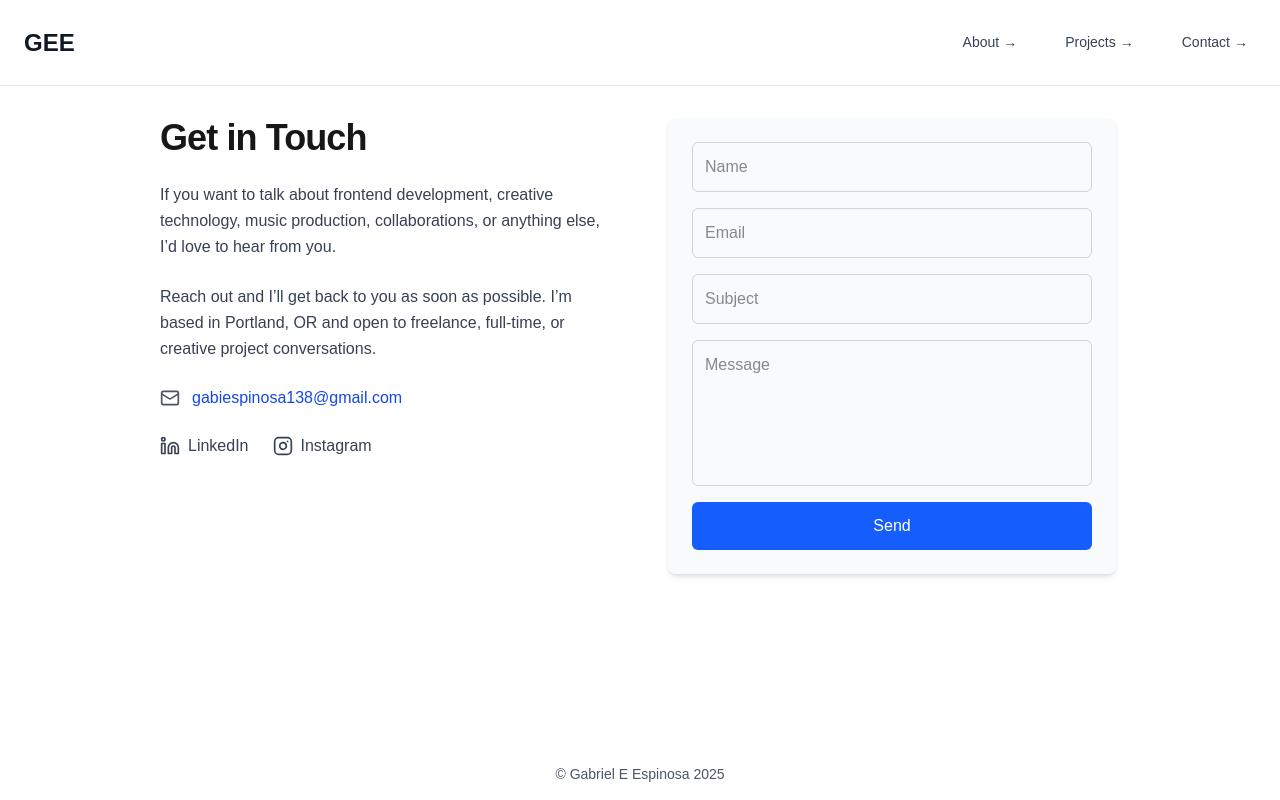
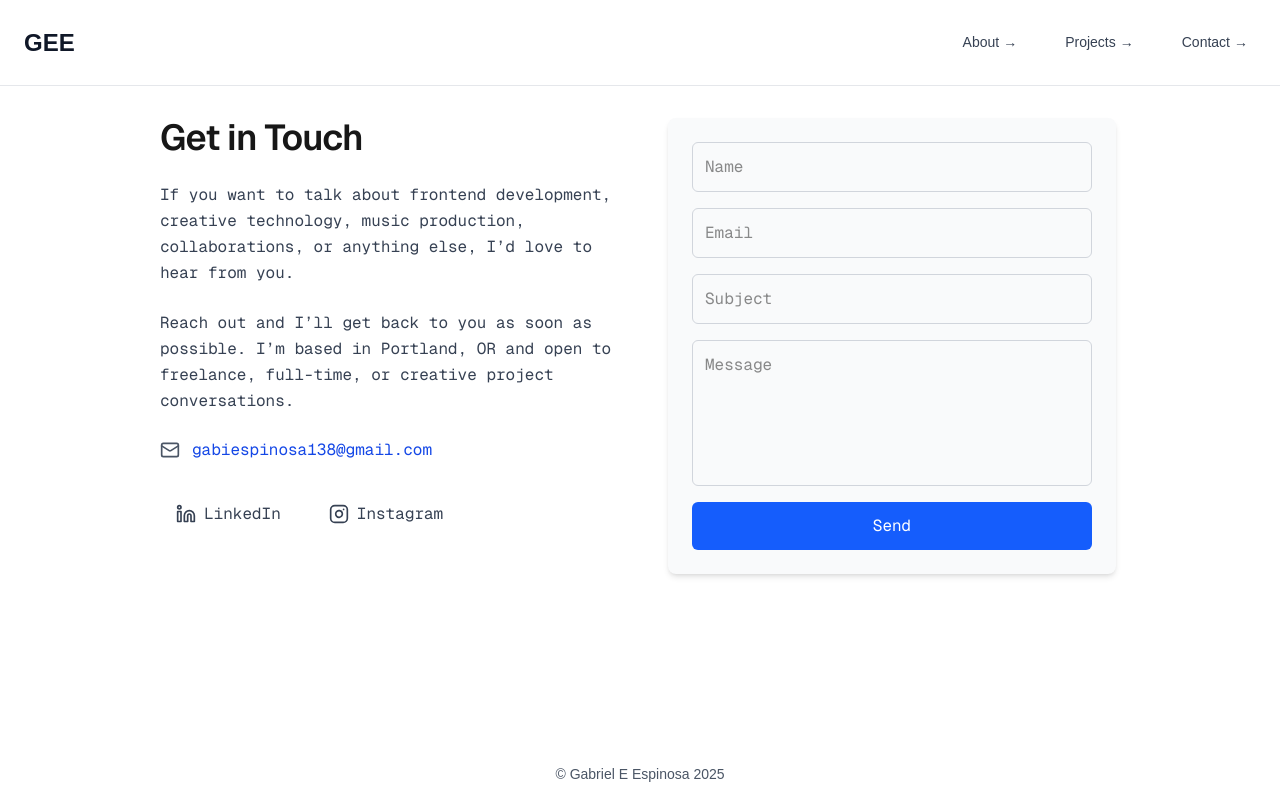
Before and after one commit to GEEspinosa/gee-web-dev-portfolio, a Next.js app: page /contact in a window 1280 px wide. Built offline with nearby package versions, Linux system fonts and the light colour scheme.

Commit message:
chore: styling fonts to be consistent mono, changed hover fx on contact links

```diff
--- a/app/about/page.tsx
+++ b/app/about/page.tsx
@@ -12,7 +12,7 @@ export default function AboutPage() {
       </Link> */}
       <section>
         <h1 className="text-3xl font-bold mt-6">About Me</h1>
-        <p className="mt-4 text-lg leading-relaxed">
+        <p className="mt-4 text-lg leading-relaxed font-mono">
           I’m a software engineer passionate about building creative,
           human-centered apps.
         </p>
--- a/app/contact/page.tsx
+++ b/app/contact/page.tsx
@@ -2,30 +2,33 @@ import ContactForm from "@/components/ContactForm";
 import { Mail, Linkedin, Instagram } from "lucide-react";
 
 export default function ContactPage() {
+
+
+
   return (
-    <main className="p-8 max-w-5xl mx-auto">
+    <main className="p-8 max-w-5xl mx-auto ">
       <div className="grid grid-cols-1 md:grid-cols-2 gap-12 items-start">
 
         {/* LEFT SIDE — CTA + INFO */}
-        <section className="space-y-6">
-          <h1 className="text-4xl font-bold tracking-tight">
+        <section className="space-y-6 ">
+          <h1 className="text-4xl font-bold tracking-tight font-sans font-semibold">
             Get in Touch
           </h1>
 
-          <p className="text-gray-700 leading-relaxed">
+          <p className="text-gray-700 leading-relaxed font-mono ">
             If you want to talk about frontend development, creative
             technology, music production, collaborations, or anything else,
             I’d love to hear from you.
           </p>
 
-          <p className="text-gray-700 leading-relaxed">
+          <p className="text-gray-700 leading-relaxed font-mono">
             Reach out and I’ll get back to you as soon as possible.
             I’m based in Portland, OR and open to freelance, full-time,
             or creative project conversations.
           </p>
 
           {/* Contact Email */}
-          <div className="flex items-center gap-3">
+          <div className="flex items-center gap-3 font-mono">
             <Mail className="w-5 h-5 text-gray-600" />
             <a
               href="mailto:gabiespinosa138@gmail.com"
@@ -36,11 +39,11 @@ export default function ContactPage() {
           </div>
 
           {/* Social Links */}
-          <div className="flex gap-6 mt-4">
+          <div className="flex gap-4 mt-4 font-mono">
             <a
               href="https://www.linkedin.com/in/geespinosa"
               target="_blank"
-              className="flex items-center gap-2 text-gray-700 hover:text-blue-700 transition"
+              className="flex items-center gap-2 text-gray-700 p-4 rounded hover:text-white hover:bg-black transition"
             >
               <Linkedin className="w-5 h-5" />
               <span>LinkedIn</span>
@@ -49,7 +52,7 @@ export default function ContactPage() {
             <a
               href="https://www.instagram.com/_abriel_spinosa/"
               target="_blank"
-              className="flex items-center gap-2 text-gray-700 hover:text-pink-600 transition"
+              className="flex items-center gap-2 text-gray-700 p-4 rounded hover:text-white hover:bg-black transition"
             >
               <Instagram className="w-5 h-5" />
               <span>Instagram</span>
--- a/app/page.tsx
+++ b/app/page.tsx
@@ -1,15 +1,15 @@
 export default function HomePage() {
   return (
     <main className="min-h-screen flex flex-col items-center justify-center bg-gray-50 text-gray-900 px-6 text-center">
-      <h1 className="text-4xl font-bold mb-4">
+      <h1 className="text-4xl font-bold mb-4 font-sans font-semibold">
         Gabriel Eduardo Espinosa
       </h1>
 
-      <p className="text-lg font-medium mb-6">
+      <p className="text-lg font-medium mb-6 font-mono">
         Audio Engineer | Web Developer
       </p>
 
-      <p className="max-w-xl text-gray-700 leading-relaxed">
+      <p className="max-w-xl text-gray-700 leading-relaxed font-mono">
         I’m a recording engineer and web developer exploring creative tools inspired by audio, sound, and community-driven arts
       </p>
     </main>
--- a/components/ContactForm.tsx
+++ b/components/ContactForm.tsx
@@ -69,7 +69,7 @@ export default function ContactForm() {
   return (
     <form
       onSubmit={handleSubmit}
-      className="max-w-md mx-auto p-6 bg-gray-50 rounded-lg shadow-md flex flex-col gap-4"
+      className="max-w-md mx-auto p-6 bg-gray-50 rounded-lg shadow-md flex flex-col gap-4 font-mono"
       noValidate
     >
       <input
```
